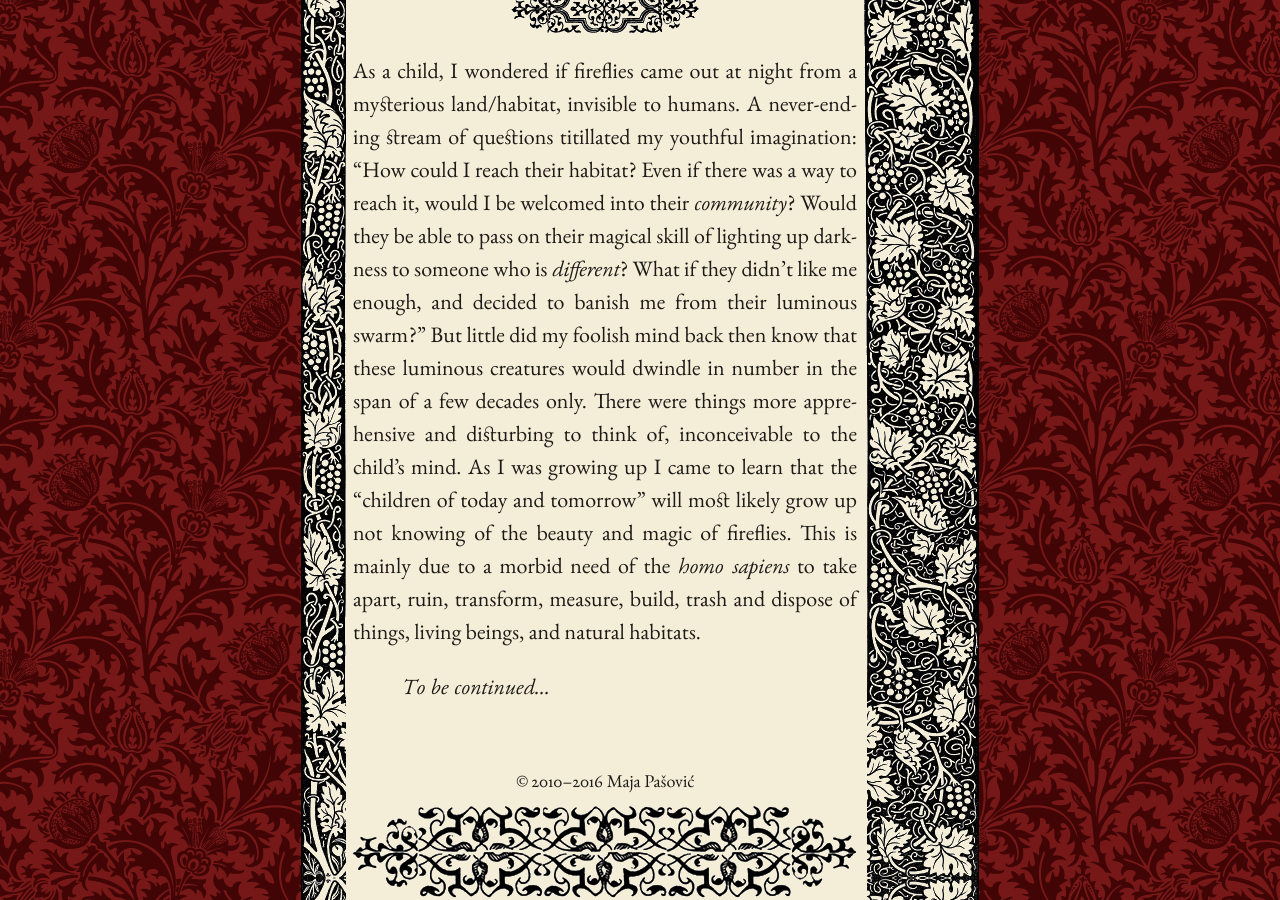
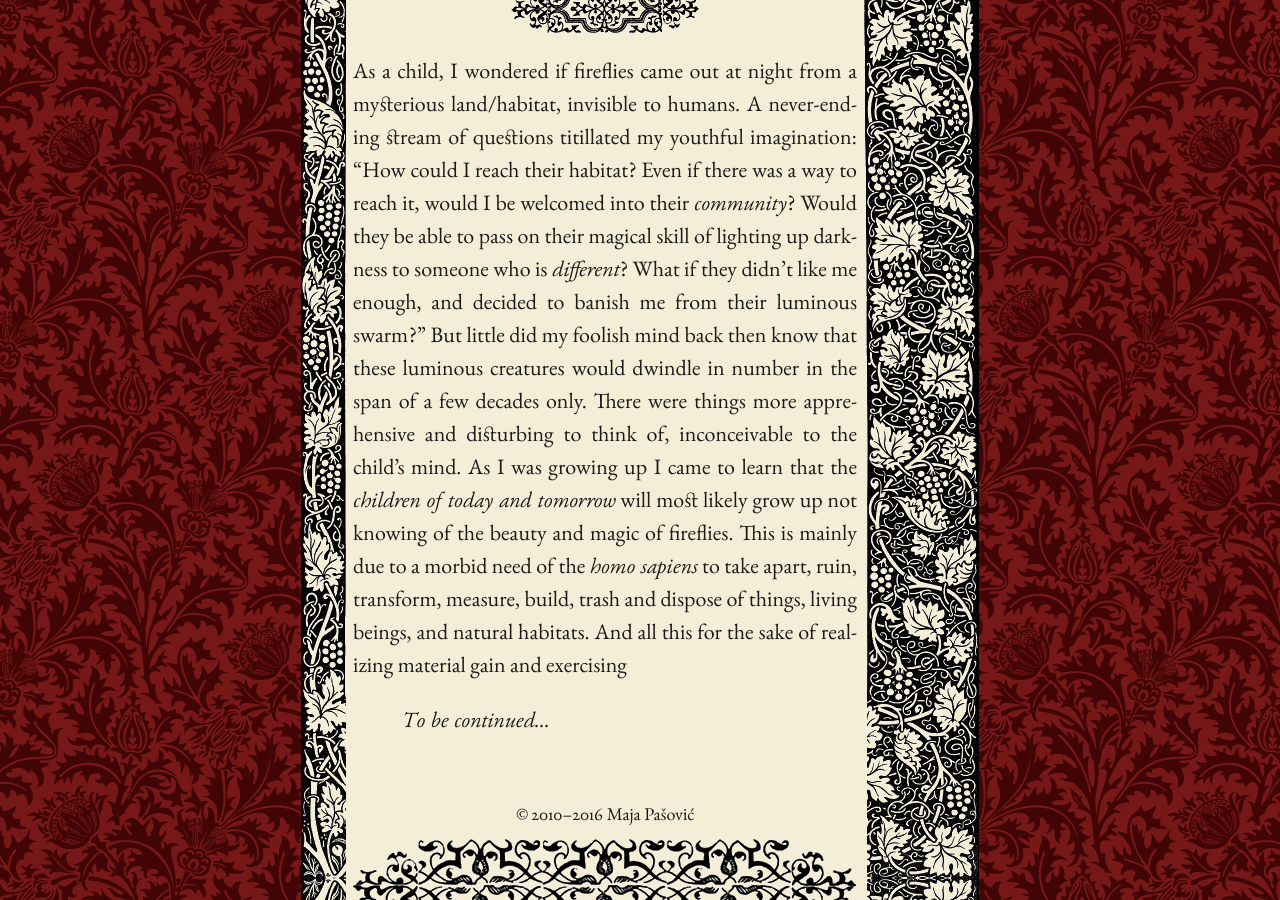
Before and after one commit to mpasovic/majapasovic.org, a Jekyll site: the page built from _posts/2016-07-06-a-lamenting-song-for-fireflies-progressive-destruction-of-the-environment-and-its-consequences.md, in a window 1280 px wide and 900 px high, scrolled down 2083 px. Built offline with Jekyll 4.4.1, drawn with Linux system fonts in a browser that asks for light colours; nearby versions of some CDN libraries.

Commit message:
Updated 2016-07-06-a-lamenting-song-for-fireflies-progressive-destruction-of-the-environment-and-its-consequences.md

```diff
--- a/_posts/2016-07-06-a-lamenting-song-for-fireflies-progressive-destruction-of-the-environment-and-its-consequences.md
+++ b/_posts/2016-07-06-a-lamenting-song-for-fireflies-progressive-destruction-of-the-environment-and-its-consequences.md
@@ -23,6 +23,6 @@ title: >-
    A path in the forest, lit by a swarm of fireflies at night.
 
 *****
-As a child, I wondered if fireflies came out at night from a mysterious land/habitat, invisible to humans. A never-ending stream of questions titillated my youthful imagination: "How could I reach their habitat? Even if there was a way to reach it, would I be welcomed into their *community*? Would they be able to pass on their magical skill of lighting up darkness to someone who is *different*? What if they didn't like me enough, and decided to banish me from their luminous swarm?" But little did my foolish mind back then know that these luminous creatures would dwindle in number in the span of a few decades only. There were things more apprehensive and disturbing to think of, inconceivable to the child's mind. As I was growing up I came to learn that the "children of today and tomorrow" will most likely grow up not knowing of the beauty and magic of fireflies. This is mainly due to a morbid need of the *homo sapiens* to take apart, ruin, transform, measure, build, trash and dispose of things, living beings, and natural habitats.
+As a child, I wondered if fireflies came out at night from a mysterious land/habitat, invisible to humans. A never-ending stream of questions titillated my youthful imagination: "How could I reach their habitat? Even if there was a way to reach it, would I be welcomed into their *community*? Would they be able to pass on their magical skill of lighting up darkness to someone who is *different*? What if they didn't like me enough, and decided to banish me from their luminous swarm?" But little did my foolish mind back then know that these luminous creatures would dwindle in number in the span of a few decades only. There were things more apprehensive and disturbing to think of, inconceivable to the child's mind. As I was growing up I came to learn that the *children of today and tomorrow* will most likely grow up not knowing of the beauty and magic of fireflies. This is mainly due to a morbid need of the *homo sapiens* to take apart, ruin, transform, measure, build, trash and dispose of things, living beings, and natural habitats. And all this for the sake of realizing material gain and exercising
 
 *To be continued...*
```
